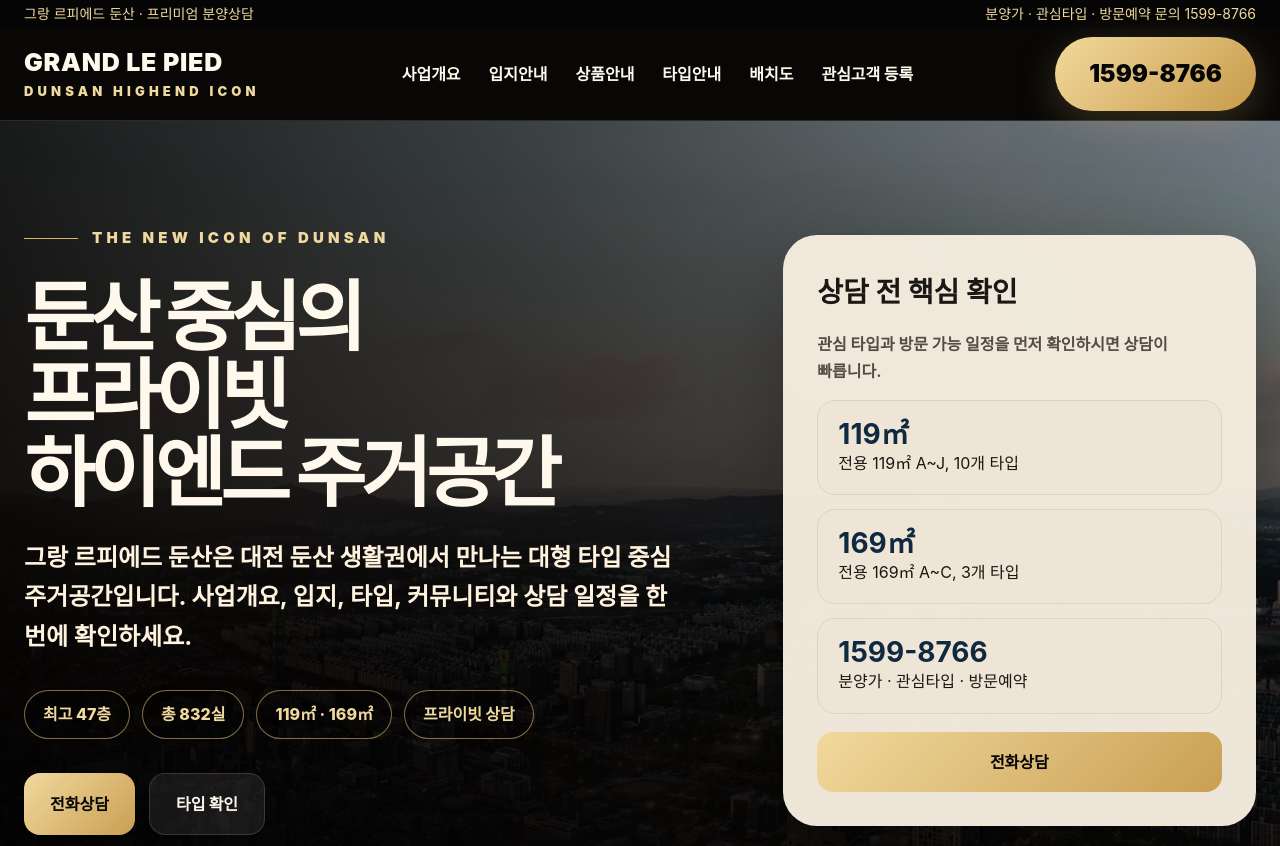
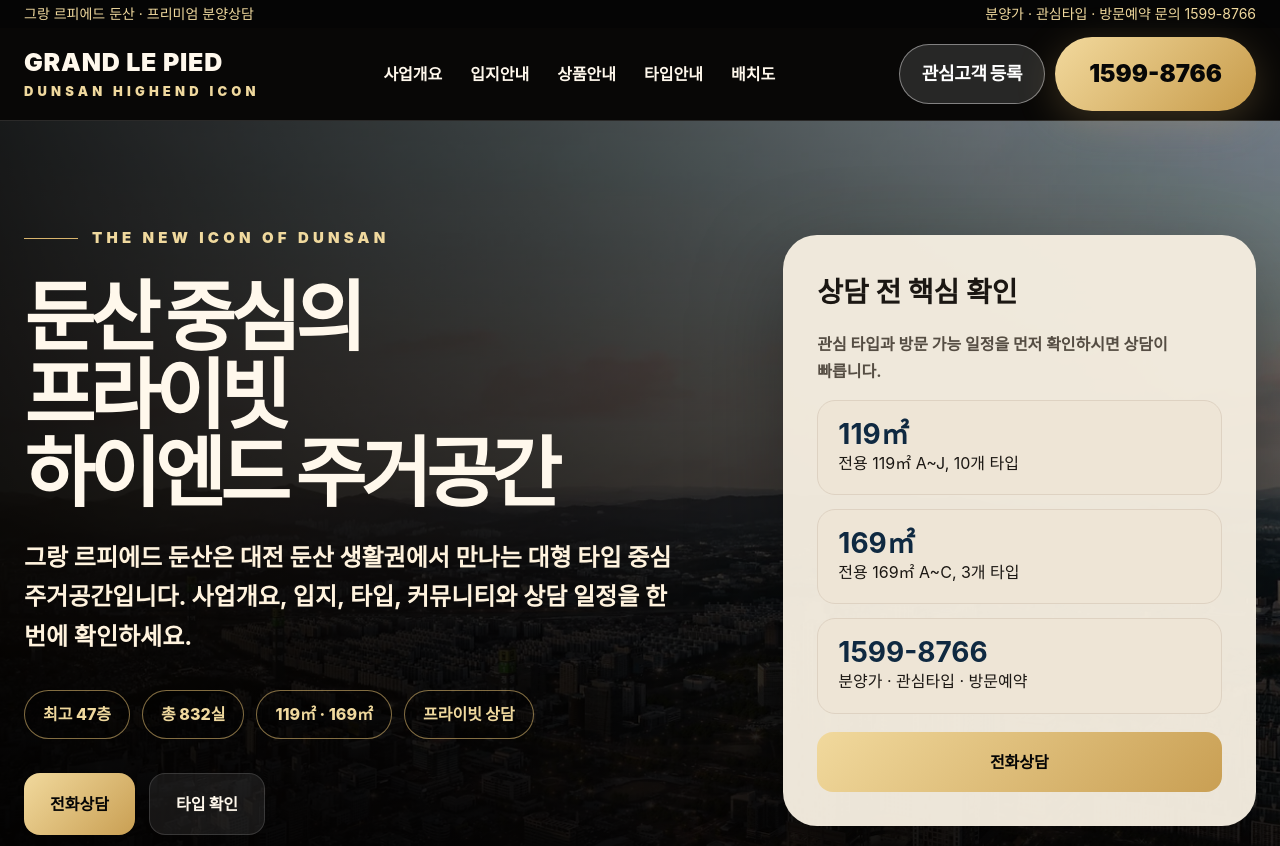
Before and after one commit to wapplekorea/GrandLePiedDunsan2, a plain HTML site: page index.html in a window 1280 px wide. Shown: the top 846 px of the page. Drawn offline with Linux system fonts and the light colour scheme; a web font is replaced by a local one.

Commit message:
feat: 헤더 관심고객 등록 pill 추가

```diff
--- a/index.html
+++ b/index.html
@@ -142,10 +142,18 @@
     .sticky a:active{transform:scale(0.95) !important;transition-duration:60ms !important}
     @media(prefers-reduced-motion:reduce){*,*::before,*::after{transition-duration:50ms !important;animation-duration:50ms !important}.premium-card:hover,.unit-card:hover,.loc:hover,.feature:hover{transform:none !important}}
   </style>
+  <style>
+    /* 헤더 관심고객 등록 pill */
+    .register-pill{background:rgba(255,255,255,.13);border:1.5px solid rgba(255,255,255,.42);color:#fff;border-radius:999px;padding:14px 22px;font-weight:950;font-size:18px;white-space:nowrap;letter-spacing:-.02em;transition:transform 250ms cubic-bezier(0.34,1.56,0.64,1),background 200ms ease}
+    .register-pill:hover{background:rgba(255,255,255,.22);transform:scale(1.04)}
+    .register-pill:active{transform:scale(0.96) !important;transition-duration:70ms !important}
+    .header-cta{display:flex;gap:10px;align-items:center}
+    @media(max-width:940px){.register-pill{display:none}}
+  </style>
 </head>
 <body>
   <div class="top"><div class="wrap"><span>그랑 르피에드 둔산 · 프리미엄 분양상담</span><span>분양가 · 관심타입 · 방문예약 문의 1599-8766</span></div></div>
-  <header class="header"><div class="wrap nav"><a class="brand" href="#top">GRAND LE PIED<small>DUNSAN HIGHEND ICON</small></a><nav class="menu"><a href="#summary">사업개요</a><a href="#location">입지안내</a><a href="#premium">상품안내</a><a href="#unit">타입안내</a><a href="#plot">배치도</a><a href="#contact">관심고객 등록</a></nav><a class="call" href="tel:15998766">1599-8766</a></div></header>
+  <header class="header"><div class="wrap nav"><a class="brand" href="#top">GRAND LE PIED<small>DUNSAN HIGHEND ICON</small></a><nav class="menu"><a href="#summary">사업개요</a><a href="#location">입지안내</a><a href="#premium">상품안내</a><a href="#unit">타입안내</a><a href="#plot">배치도</a></nav><div class="header-cta"><a class="register-pill" href="#contact">관심고객 등록</a><a class="call" href="tel:15998766">1599-8766</a></div></div></header>
 
   <main id="top">
     <section class="hero">
```
